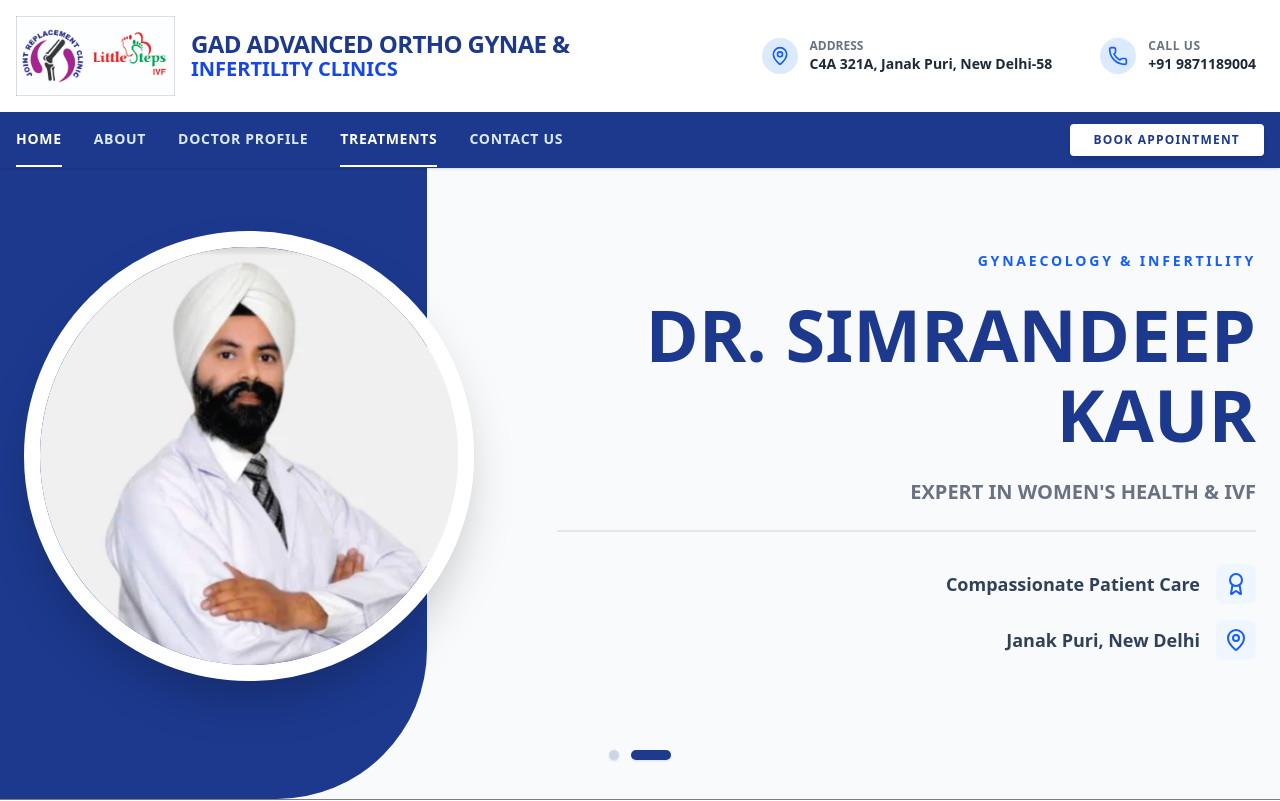
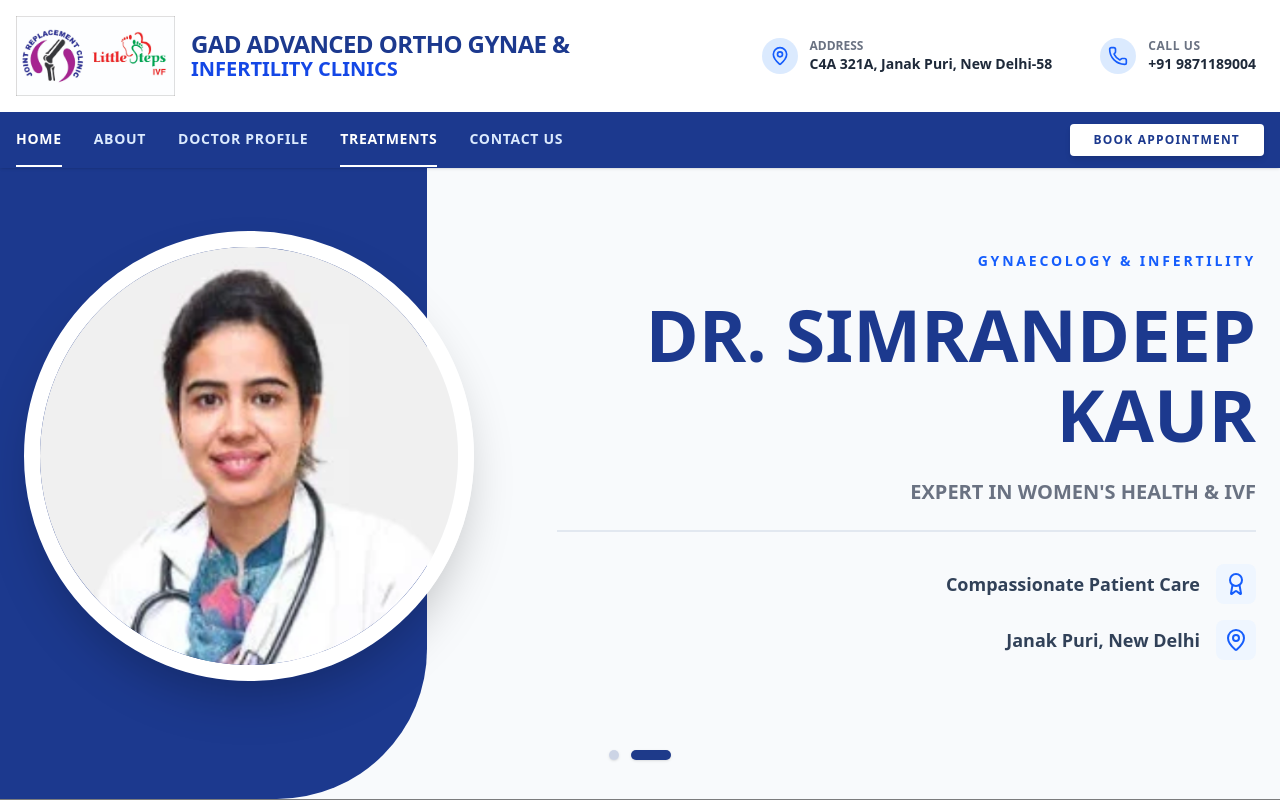
Before and after one commit to sachinpalcs/GADClinic, a React (Vite) app: page / in a window 1280 px wide. Shown: the top 801 px of the page. Built offline with nearby package versions, Linux system fonts and the light colour scheme.

Commit message:
footer update

```diff
--- a/src/home/Slides.jsx
+++ b/src/home/Slides.jsx
@@ -1,8 +1,9 @@
 import { Link } from 'react-router-dom';
 import { motion } from 'framer-motion';
 import Parvindar_photo from '../assets/Parvindar_photo.png';
+import Maam_photo from '../assets/Maam_photo.png';
 import { Phone, Mail, MapPin, Award } from 'lucide-react';
-import logo from '../assets/logo.jpeg';
+// import logo from '../assets/logo.jpeg';
 
 
 
@@ -76,7 +77,7 @@ export const Slides = [
         <div className="max-w-7xl mx-auto px-6 w-full py-20 grid lg:grid-cols-12 gap-12 items-center z-10">
           <div className="lg:col-span-5 flex justify-center lg:justify-start order-2 lg:order-1">
             <div className="w-64 h-64 md:w-80 md:h-80 xl:w-112.5 xl:h-112.5 rounded-full border-8 md:border-16 border-white shadow-2xl overflow-hidden relative group">
-              <img src={Parvindar_photo} className="w-full h-full object-cover transition-transform duration-700 group-hover:scale-110" alt="Dr. Simrandeep Kaur" />
+              <img src={Maam_photo} className="w-full h-full object-cover transition-transform duration-700 group-hover:scale-110" alt="Dr. Simrandeep Kaur" />
             </div>
           </div>
 
--- a/src/layout/Footer.jsx
+++ b/src/layout/Footer.jsx
@@ -40,10 +40,12 @@ const Footer = () => {
             Dedicated to providing advanced surgical care and compassionate treatment.
           </p>
           <div className="flex gap-4">
-            <a href="#" className="p-2 bg-slate-800 rounded-full hover:bg-red-600 transition-colors">
+            <a href="https://www.facebook.com/people/Parvinder-Singh/61587297596113/?rdid=OC7tLs9vJeCXIsdP&share_url=https%3A%2F%2Fwww.facebook.com%2Fshare%2F1AzuVv6uo2%2F"
+            className="p-2 bg-slate-800 rounded-full hover:bg-red-600 transition-colors">
               <Facebook size={18} />
             </a>
-            <a href="#" className="p-2 bg-slate-800 rounded-full hover:bg-red-600 transition-colors">
+            <a href="https://www.instagram.com/dr.parvindersinghortho?utm_source=qr&igsh=MWFyejhzMXl6cGd5NA%3D%3D"
+            className="p-2 bg-slate-800 rounded-full hover:bg-red-600 transition-colors">
               <Instagram size={18} />
             </a>
             <a href="#" className="p-2 bg-slate-800 rounded-full hover:bg-red-600 transition-colors">
```
Also changed, not shown: src/assets/Maam_photo.png (added).
